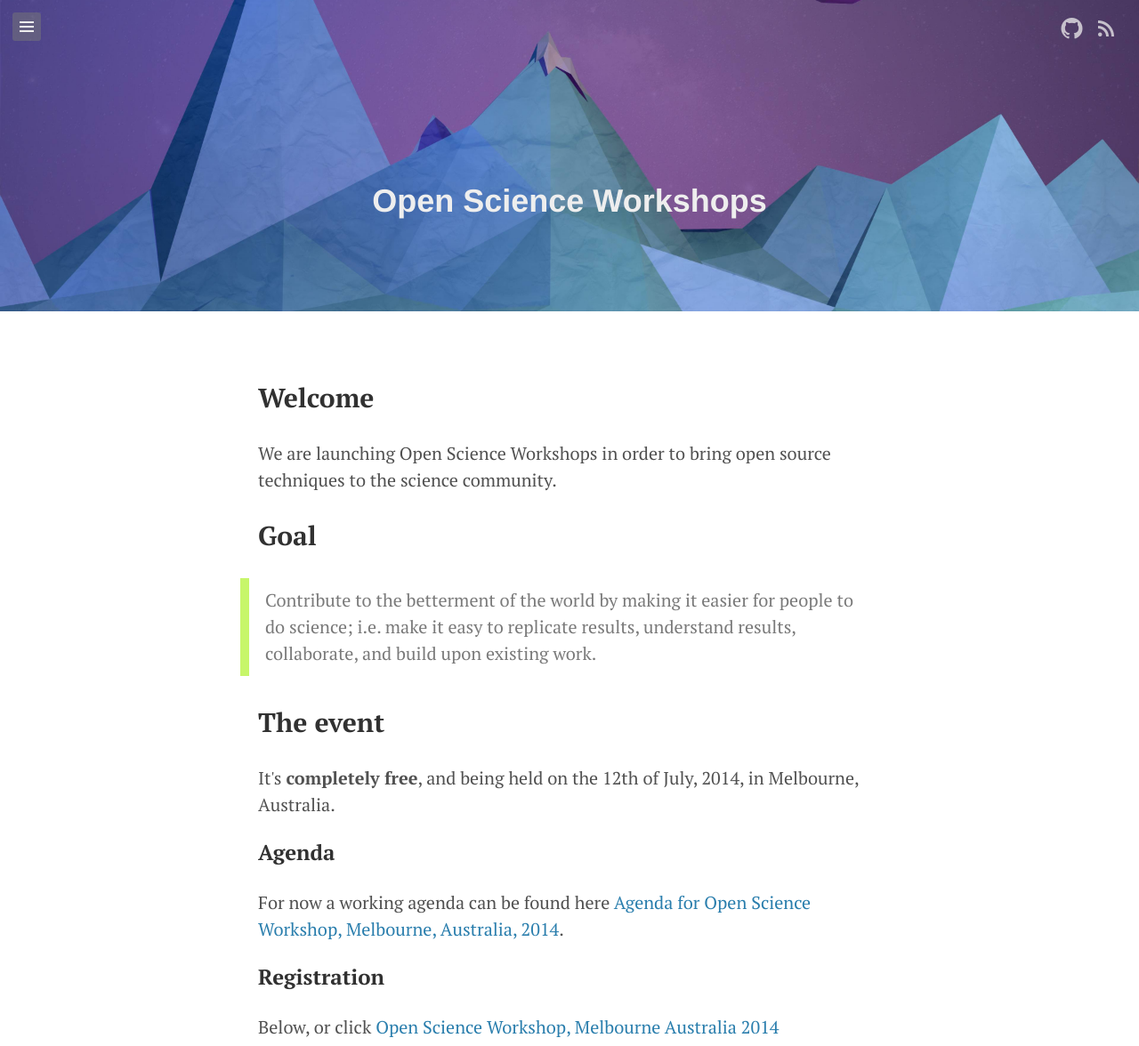
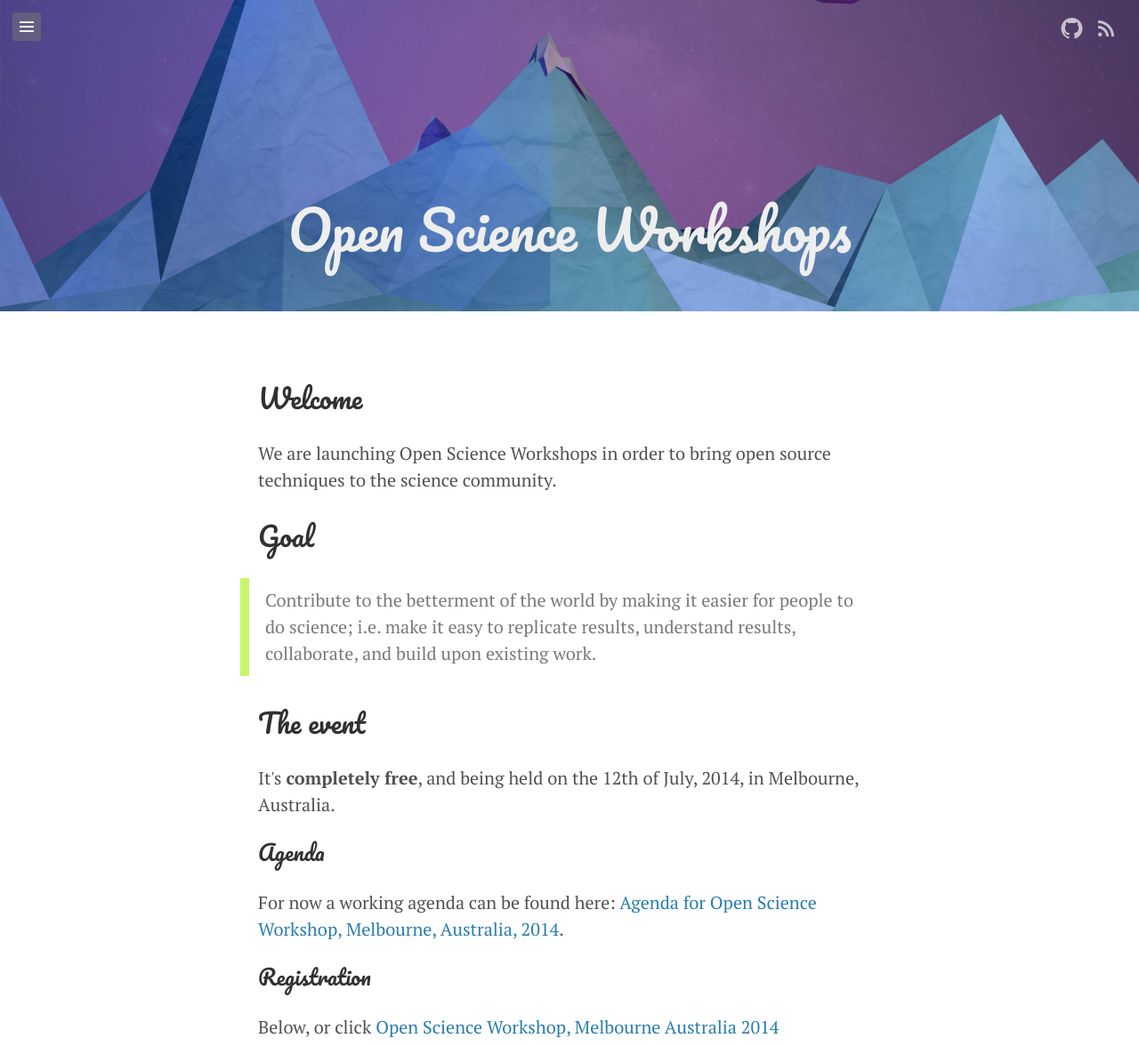
Before and after one commit to OpenScienceWorkshops/OpenScienceWorkshops.github.io, a Jekyll site: the page built from index.html, in a window 1280 px wide, cut to the strip 0-1176 px from the top of the page. Shown: the whole strip at 89% size. Built offline with Jekyll 4.4.1, drawn with Linux system fonts in a browser that asks for light colours; nearby versions of some CDN libraries; Markdown is read by kramdown in place of the engine named in the settings; the list of posts is cut into pages by our own code; comment, search, counter and statistics services are not loaded.

Commit message:
changed headings to google fonts.

```diff
--- a/_includes/head.html
+++ b/_includes/head.html
@@ -22,5 +22,6 @@
 	<link rel="stylesheet" href="http://fonts.googleapis.com/css?family=PT+Serif:400,400italic,700|PT+Sans:400">
 	<link rel="apple-touch-icon" href="{{ site.url }}{{ site.icon }}">
 	<link rel="shortcut icon" href="{{ site.url }}/assets/images/favicon.ico">
-	<link rel="alternate" type="application/rss+xml" title="RSS" href="{{ site.url }}/atom.xml">
+    <link rel="alternate" type="application/rss+xml" title="RSS" href="{{ site.url }}/atom.xml">
+    <link href='http://fonts.googleapis.com/css?family=Pacifico' rel='stylesheet' type='text/css'>
 </head>
--- a/assets/css/default.css
+++ b/assets/css/default.css
@@ -46,6 +46,11 @@
 	text-decoration: none;
 }
 
+h1, h2, h3 {
+    font-family: 'Pacifico', cursive;
+    font-weight: normal;
+}
+
 h1 {
 	margin-top: 30px;
 	font-size: 36px;
@@ -73,7 +78,6 @@
 }
 
 #post-info h1 {
-	font-weight: bold;
 	margin: 15px 0px;
 }
 
@@ -108,6 +112,12 @@
 	top: 50%;
 	position: absolute;
 	z-index: 1;
+}
+
+#home-title h1 {
+    font-size: 60px;
+    font-weight: normal;
+    font-family: 'Pacifico', cursive;
 }
 
 img.site-icon {
@@ -459,7 +469,6 @@
 }
 
 #post-list h1 {
-	font-weight: bold;
 	font-size: 30pt;
 	line-height: 44px;
 	margin-top: 0px;
--- a/assets/css/desktop.css
+++ b/assets/css/desktop.css
@@ -8,7 +8,6 @@
 }
 
 #post-info h1 {
-	font-weight: bold;
 	font-size: 44px;
 	line-height: 44px;
 }
--- a/index.html
+++ b/index.html
@@ -31,7 +31,7 @@
     Melbourne, Australia.</p>
 
     <h3>Agenda</h3>
-    <p>For now a working agenda can be found here <a href="https://github.com/OpenScienceWorkshops/osw-material/wiki/Agenda-for-1-day-workshop">Agenda for Open
+    <p>For now a working agenda can be found here: <a href="https://github.com/OpenScienceWorkshops/osw-material/wiki/Agenda-for-1-day-workshop">Agenda for Open
         Science Workshop, Melbourne, Australia, 2014</a>.
     </p>
 
```
Also changed, not shown: assets/images/logo-attempt.png (added).
